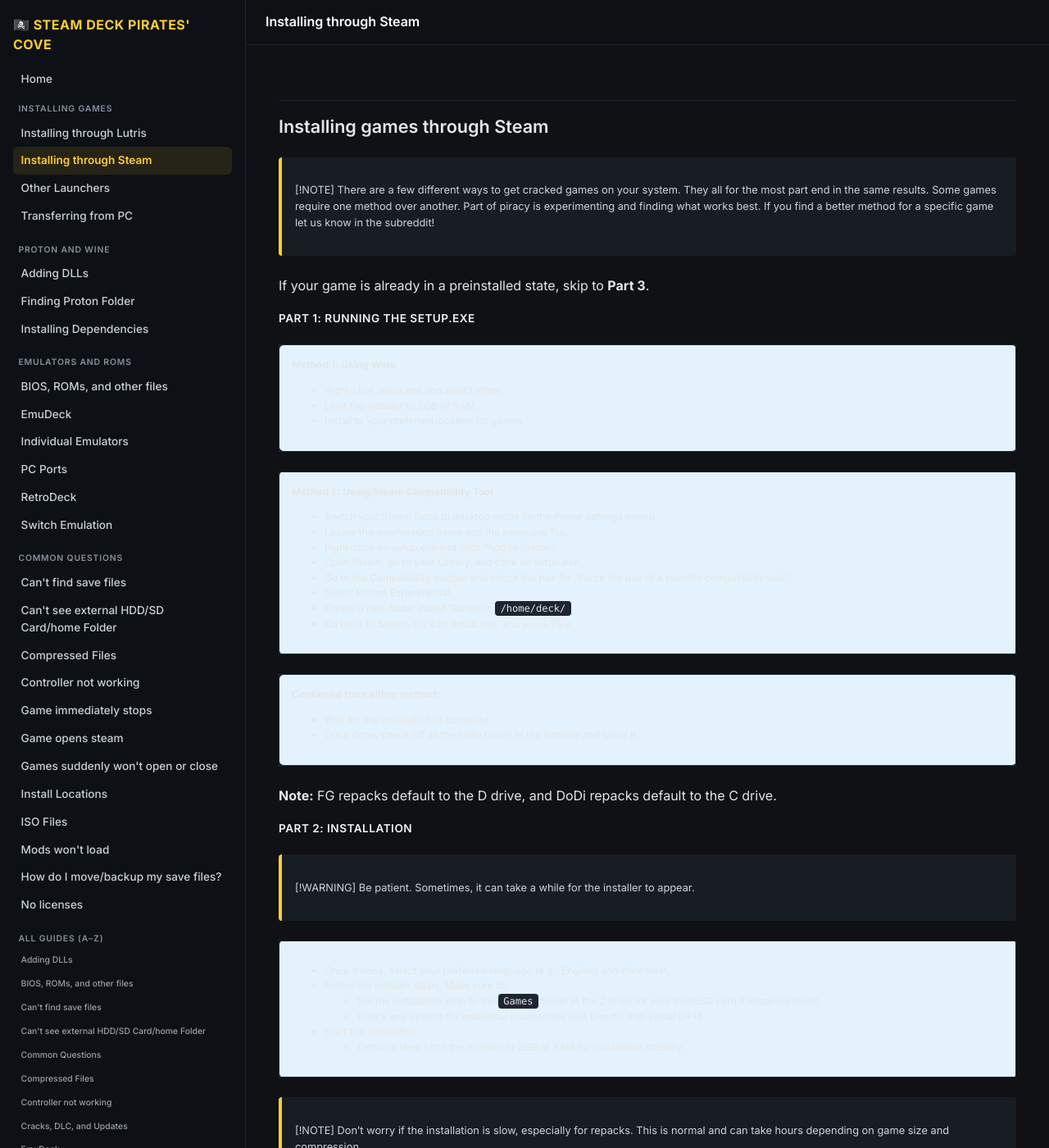
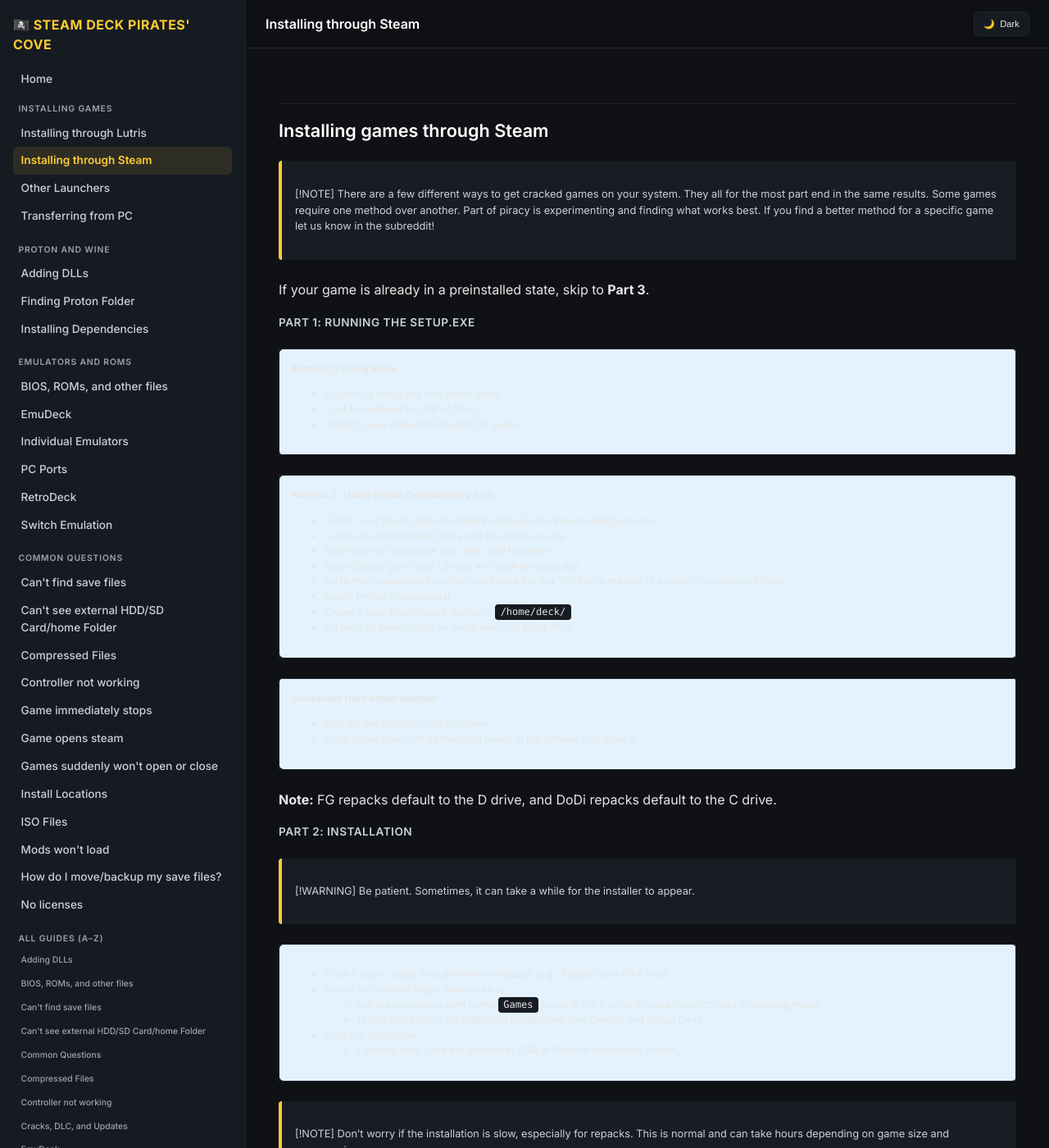
Before and after one commit to livinin82/steam-deck-pirates, a Jekyll site: the page built from _docs/installing-through-steam.md, in a window 1280 px wide and 1400 px high. Shown: the whole window at 82% size. Built offline with Jekyll 4.4.1, drawn with Linux system fonts in a browser that asks for light colours.

Commit message:
Add light/dark theme toggle (feature 2)

```diff
--- a/_layouts/default.html
+++ b/_layouts/default.html
@@ -47,6 +47,42 @@
     <main class="content">
       <header class="topbar">
         <div class="page-title">{{ page.title }}</div>
+        <div class="theme-toggle">
+          <button id="themeToggle" type="button" aria-label="Toggle color theme">
+            <span class="icon">🌙</span>
+            <span class="label">Dark</span>
+          </button>
+        </div>
+        <script>
+          (function(){
+            const STORAGE_KEY = 'sdp-theme';
+            const prefersDark = window.matchMedia('(prefers-color-scheme: dark)').matches;
+            const saved = localStorage.getItem(STORAGE_KEY);
+            const applied = saved || (prefersDark ? 'dark' : 'dark'); // default dark
+            if(applied === 'light') document.documentElement.setAttribute('data-theme','light');
+            function setTheme(mode){
+              if(mode === 'light') document.documentElement.setAttribute('data-theme','light');
+              else document.documentElement.removeAttribute('data-theme');
+              localStorage.setItem(STORAGE_KEY,mode);
+              const btn = document.getElementById('themeToggle');
+              if(btn){
+                const isLight = mode==='light';
+                btn.querySelector('.icon').textContent = isLight ? '☀️' : '🌙';
+                btn.querySelector('.label').textContent = isLight ? 'Light' : 'Dark';
+              }
+            }
+            window.__setTheme = setTheme;
+            document.addEventListener('DOMContentLoaded',()=>{
+              const btn = document.getElementById('themeToggle');
+              if(!btn) return;
+              btn.addEventListener('click',()=>{
+                const current = document.documentElement.getAttribute('data-theme')==='light' ? 'light':'dark';
+                setTheme(current==='light'?'dark':'light');
+              });
+              setTheme(applied);
+            });
+          })();
+        </script>
       </header>
       <article class="doc">{{ content }}</article>
     </main>
--- a/assets/css/site.css
+++ b/assets/css/site.css
@@ -1,39 +1,71 @@
-*{box-sizing:border-box}body{margin:0;font-family:'Inter',system-ui,-apple-system,BlinkMacSystemFont,'Segoe UI',Roboto,'Helvetica Neue',Arial,sans-serif;background:#0f1115;color:#e6e6e6;line-height:1.55;-webkit-font-smoothing:antialiased}
-:root{--sidebar-width:300px;--accent:#ffcc33;--accent-bg:rgba(255,204,51,.1);--border:#1e2330;--bg-alt:#161b22;--radius:10px}
+*{box-sizing:border-box}
+:root{
+	--sidebar-width:300px;
+	--radius:10px;
+	/* Dark theme (default) */
+	--color-bg:#0f1115;
+	--color-bg-alt:#161b22;
+	--color-border:#1e2330;
+	--color-text:#e6e6e6;
+	--color-text-muted:#c9d1d9;
+	--color-accent:#ffcc33;
+	--color-accent-bg:rgba(255,204,51,.1);
+	--color-heading:#ffffff;
+	--color-link:#ffd35b;
+	--color-blockquote-bg:#181d24;
+	--color-table-header:#161d25;
+}
+[data-theme='light']{
+	--color-bg:#f7f9fc;
+	--color-bg-alt:#e9edf3;
+	--color-border:#d0d7e2;
+	--color-text:#1d2733;
+	--color-text-muted:#374250;
+	--color-accent:#c27d00;
+	--color-accent-bg:rgba(255,196,0,.18);
+	--color-heading:#17202b;
+	--color-link:#b06500;
+	--color-blockquote-bg:#eceff4;
+	--color-table-header:#e4e9f0;
+}
+body{margin:0;font-family:'Inter',system-ui,-apple-system,BlinkMacSystemFont,'Segoe UI',Roboto,'Helvetica Neue',Arial,sans-serif;background:var(--color-bg);color:var(--color-text);line-height:1.55;-webkit-font-smoothing:antialiased;transition:.25s background,.25s color}
 .layout{display:flex;min-height:100vh}
-.sidebar{width:var(--sidebar-width);background:#0d1014;border-right:1px solid var(--border);padding:1.1rem 1rem;overflow-y:auto;position:sticky;top:0;height:100vh}
-.brand{font-weight:700;font-size:1rem;margin-bottom:.75rem;text-transform:uppercase;letter-spacing:.5px;color:var(--accent)}
-.nav a{display:block;padding:.4rem .6rem;border-radius:6px;color:#c9d1d9;text-decoration:none;font-size:.85rem;font-weight:500;transition:.15s background,color}
-.nav a:hover{background:var(--bg-alt);color:#fff}
-.nav a.active{background:var(--accent-bg);color:var(--accent);font-weight:600}
+.sidebar{width:var(--sidebar-width);background:var(--color-bg-alt);border-right:1px solid var(--color-border);padding:1.1rem 1rem;overflow-y:auto;position:sticky;top:0;height:100vh}
+.brand{font-weight:700;font-size:1rem;margin-bottom:.75rem;text-transform:uppercase;letter-spacing:.5px;color:var(--color-accent)}
+.nav a{display:block;padding:.4rem .6rem;border-radius:6px;color:var(--color-text-muted);text-decoration:none;font-size:.85rem;font-weight:500;transition:.15s background,color}
+.nav a:hover{background:var(--color-bg-alt);color:var(--color-heading)}
+.nav a.active{background:var(--color-accent-bg);color:var(--color-accent);font-weight:600}
 .nav-section{margin-bottom:1rem}
-.nav-section-title{font-size:.65rem;font-weight:600;letter-spacing:.08em;text-transform:uppercase;color:#88909e;margin:.75rem .4rem .25rem}
+.nav-section-title{font-size:.65rem;font-weight:600;letter-spacing:.08em;text-transform:uppercase;color:var(--color-text-muted);opacity:.75;margin:.75rem .4rem .25rem}
 .nav-section ul{list-style:none;margin:0;padding:0}
 .nav-section li{margin:0}
 .nav-section li.small a{font-size:.65rem;opacity:.75}
-.sidebar-footer{margin-top:2rem;font-size:.7rem;color:#66707d}
-.sidebar-footer a{color:#66707d;text-decoration:none}
-.sidebar-footer a:hover{color:#fff}
+.sidebar-footer{margin-top:2rem;font-size:.7rem;color:var(--color-text-muted)}
+.sidebar-footer a{color:var(--color-text-muted);text-decoration:none}
+.sidebar-footer a:hover{color:var(--color-heading)}
 .content{flex:1;min-width:0;display:flex;flex-direction:column}
-.topbar{position:sticky;top:0;background:#0f1115cc;backdrop-filter:saturate(160%) blur(8px);padding:.9rem 1.5rem;border-bottom:1px solid var(--border);z-index:20}
-.page-title{font-size:1rem;font-weight:600;color:#fff}
+.topbar{position:sticky;top:0;background:color-mix(in srgb,var(--color-bg) 90%,transparent);backdrop-filter:saturate(160%) blur(8px);padding:.9rem 1.5rem;border-bottom:1px solid var(--color-border);z-index:20;display:flex;align-items:center;gap:1rem}
+.page-title{font-size:1rem;font-weight:600;color:var(--color-heading)}
+.theme-toggle{margin-left:auto;display:flex;align-items:center;gap:.4rem}
+.theme-toggle button{cursor:pointer;background:var(--color-bg-alt);border:1px solid var(--color-border);color:var(--color-text);padding:.45rem .7rem;font-size:.7rem;border-radius:6px;font-weight:500;display:flex;align-items:center;gap:.4rem;transition:.2s background,.2s color,.2s border-color}
+.theme-toggle button:hover{background:var(--color-accent-bg);color:var(--color-accent);border-color:var(--color-accent-bg)}
 .doc{padding:2rem 2.5rem;max-width:1000px}
 .doc h1,.doc h2,.doc h3,.doc h4{scroll-margin-top:80px;font-weight:600;line-height:1.2}
-.doc h1{font-size:2rem;margin-top:0}
-.doc h2{font-size:1.35rem;margin-top:2.2rem;border-top:1px solid #1b2230;padding-top:1.2rem}
-.doc h3{font-size:1.05rem;margin-top:1.6rem;color:#ffdc5e}
-.doc h4{font-size:.85rem;margin-top:1.2rem;letter-spacing:.5px;text-transform:uppercase;color:#f0f3f6}
+.doc h1{font-size:2rem;margin-top:0;color:var(--color-heading)}
+.doc h2{font-size:1.35rem;margin-top:2.2rem;border-top:1px solid var(--color-border);padding-top:1.2rem;color:var(--color-heading)}
+.doc h3{font-size:1.05rem;margin-top:1.6rem;color:var(--color-accent)}
+.doc h4{font-size:.85rem;margin-top:1.2rem;letter-spacing:.5px;text-transform:uppercase;color:var(--color-text-muted)}
 .doc p{margin:1rem 0}
-.doc code{background:#1f2632;padding:.15rem .4rem;border-radius:4px;font-size:.75rem;font-family:ui-monospace,Menlo,Monaco,"Cascadia Mono","Segoe UI Mono",Roboto Mono,monospace}
-.doc pre{background:#1a2029;padding:1rem 1.2rem;border-radius:8px;overflow:auto;font-size:.7rem;line-height:1.4}
+.doc code{background:var(--color-bg-alt);padding:.15rem .4rem;border-radius:4px;font-size:.75rem;font-family:ui-monospace,Menlo,Monaco,"Cascadia Mono","Segoe UI Mono",Roboto Mono,monospace}
+.doc pre{background:var(--color-bg-alt);padding:1rem 1.2rem;border-radius:8px;overflow:auto;font-size:.7rem;line-height:1.4}
 .doc pre code{background:transparent;padding:0}
 .doc table{border-collapse:collapse;width:100%;margin:1.5rem 0;font-size:.75rem}
-.doc th,.doc td{border:1px solid #222b36;padding:.55rem .6rem;text-align:left;vertical-align:top}
-.doc th{background:#161d25;font-weight:600}
-.doc blockquote{margin:1.5rem 0;padding:.9rem 1rem .9rem 1rem;border-left:4px solid var(--accent);background:#181d24;border-radius:4px;font-size:.8rem;color:#d0d4da}
-.doc a{color:#ffd35b;text-decoration:none}
+.doc th,.doc td{border:1px solid var(--color-border);padding:.55rem .6rem;text-align:left;vertical-align:top}
+.doc th{background:var(--color-table-header);font-weight:600;color:var(--color-heading)}
+.doc blockquote{margin:1.5rem 0;padding:.9rem 1rem .9rem 1rem;border-left:4px solid var(--color-accent);background:var(--color-blockquote-bg);border-radius:4px;font-size:.8rem;color:var(--color-text-muted)}
+.doc a{color:var(--color-link);text-decoration:none}
 .doc a:hover{text-decoration:underline}
-hr{border:0;border-top:1px solid #1e2530;margin:2.5rem 0}
+hr{border:0;border-top:1px solid var(--color-border);margin:2.5rem 0}
 img{max-width:100%;border-radius:6px}
 @media (max-width:1080px){:root{--sidebar-width:250px}.doc{padding:1.5rem 1.75rem}.sidebar{padding:.9rem .75rem}}
 @media (max-width:820px){.layout{flex-direction:column}.sidebar{position:relative;width:100%;height:auto;border-right:0;border-bottom:1px solid var(--border);display:flex;flex-wrap:wrap;gap:.5rem}.nav-section-title{display:none}.nav-section ul{display:flex;flex-wrap:wrap;gap:.3rem}.nav a{padding:.35rem .5rem;font-size:.7rem}.content .topbar{position:relative}.doc{padding:1.25rem 1.25rem}}
```
